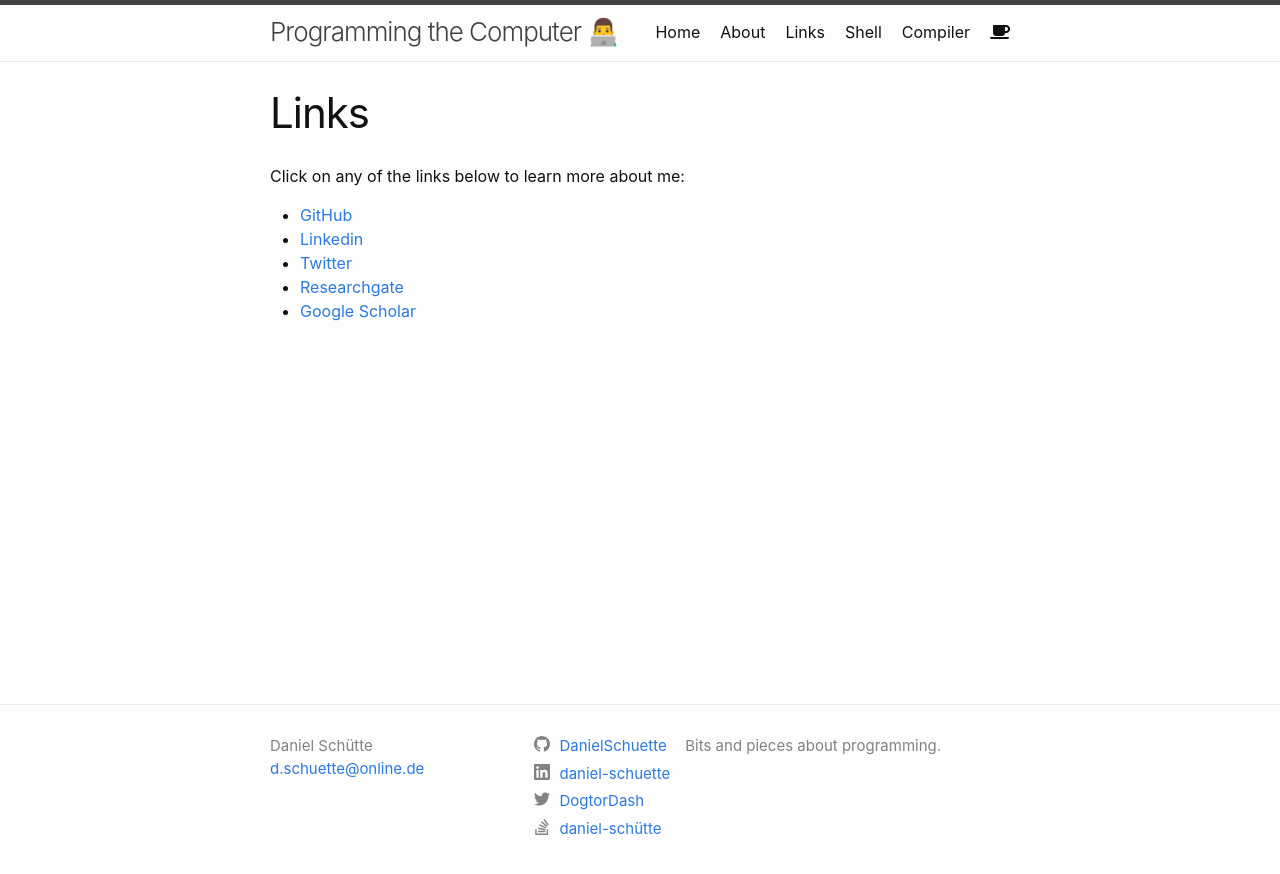
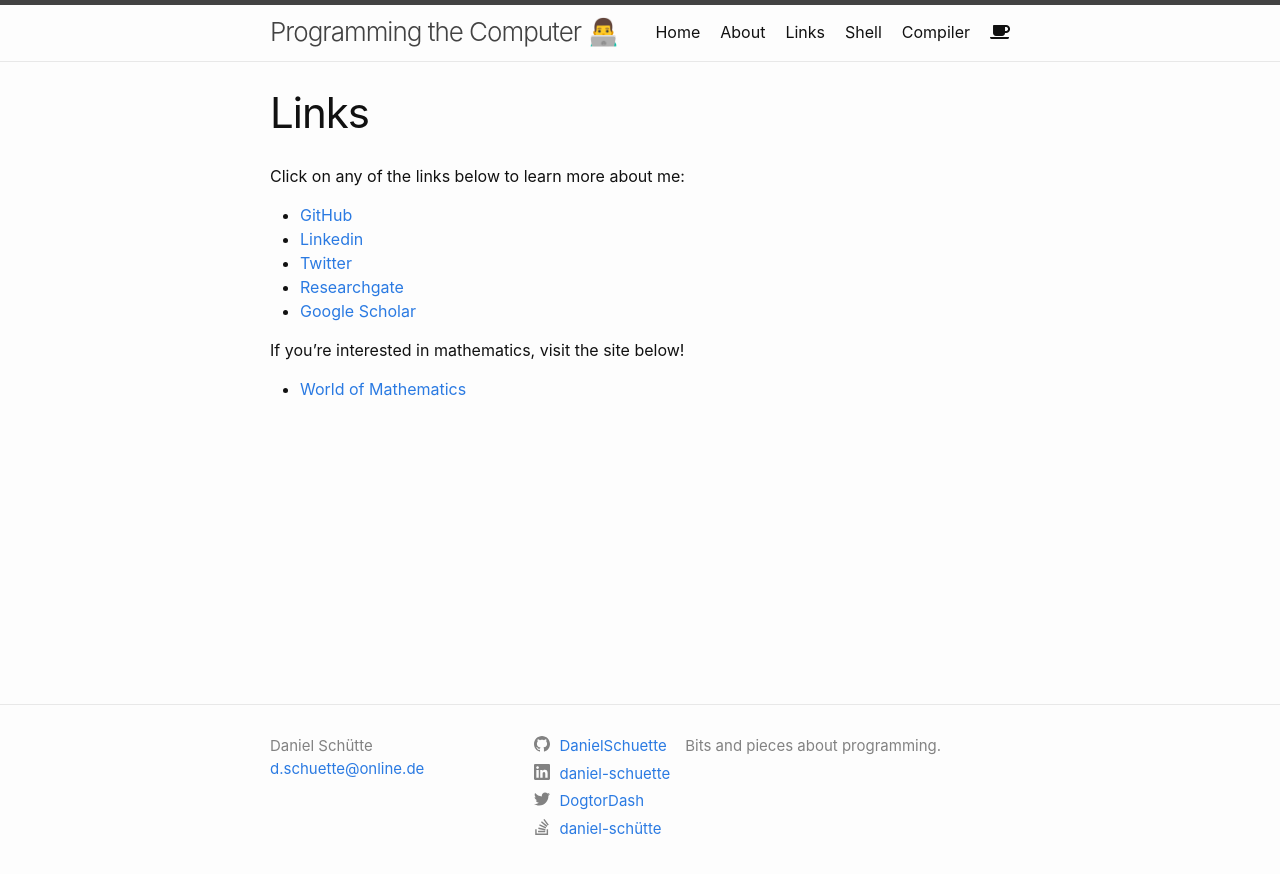
Before and after one commit to DanielSchuette/DanielSchuette.github.io, a Jekyll site: the page built from links.md, in a window 1280 px wide. Shown: the top 874 px of the page. Built offline with Jekyll 4.4.1, drawn with Linux system fonts in a browser that asks for light colours; nearby versions of some CDN libraries; some web fonts are replaced.

Commit message:
add link

```diff
--- a/links.md
+++ b/links.md
@@ -12,3 +12,7 @@ Click on any of the links below to learn more about me:
 - [Twitter](https://twitter.com/DogtorDash)
 - [Researchgate](https://www.researchgate.net/profile/Daniel_Schuette)
 - [Google Scholar](https://scholar.google.de/citations?user=IKh9vokAAAAJ&hl=en)
+
+If you're interested in mathematics, visit the site below!
+
+- [World of Mathematics](https://github.com/PhilippSchuette)
```
